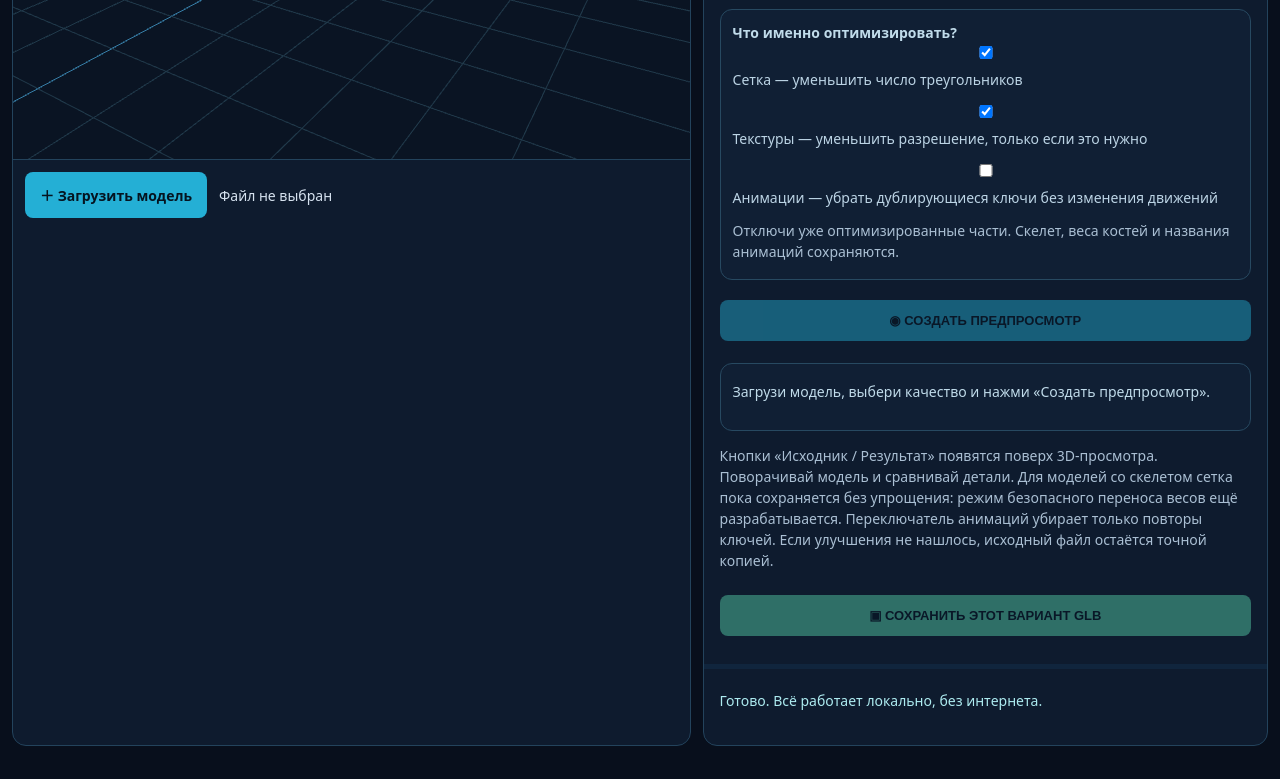
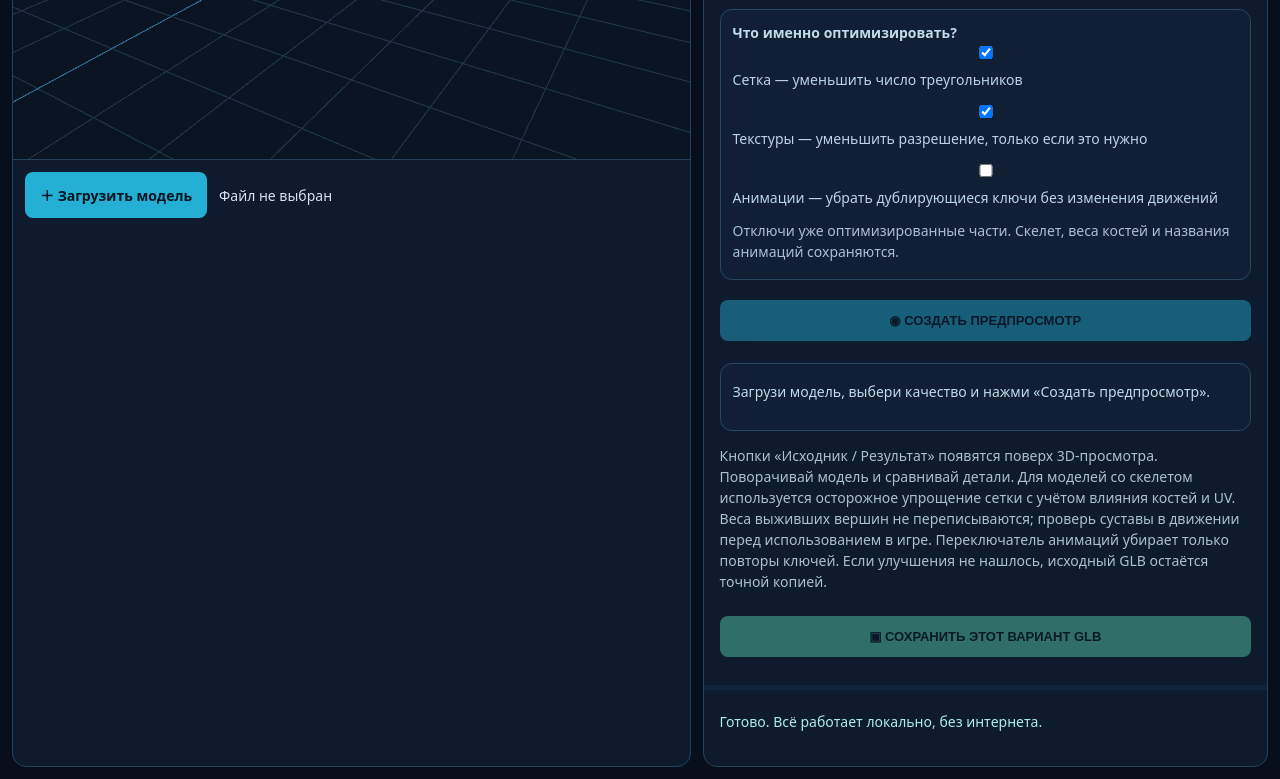
Before and after one commit to RayZenGreallyzzz/GLBFBXCONVERTER, a website built with Vite: page index.html in a window 1280 px wide. Shown: the part 389-1168 px from the top of the page. Before the commit the page ends 1147 px from the top, so only its background shows below. Built offline with nearby package versions, Linux system fonts and the light colour scheme; what @capacitor/core would draw is missing.

Commit message:
ui: disclose rig-aware LOD limits and require practical movement comparison

```diff
--- a/index.html
+++ b/index.html
@@ -52,7 +52,7 @@
     <div class="compare-report" id="compare-report" aria-live="polite">
       <p>Загрузи модель, выбери качество и нажми «Создать предпросмотр».</p>
     </div>
-    <p class="tip">Кнопки «Исходник / Результат» появятся поверх 3D-просмотра. Поворачивай модель и сравнивай детали. Для моделей со скелетом сетка пока сохраняется без упрощения: режим безопасного переноса весов ещё разрабатывается. Переключатель анимаций убирает только повторы ключей. Если улучшения не нашлось, исходный файл остаётся точной копией.</p>
+    <p class="tip">Кнопки «Исходник / Результат» появятся поверх 3D-просмотра. Поворачивай модель и сравнивай детали. Для моделей со скелетом используется осторожное упрощение сетки с учётом влияния костей и UV. Веса выживших вершин не переписываются; проверь суставы в движении перед использованием в игре. Переключатель анимаций убирает только повторы ключей. Если улучшения не нашлось, исходный GLB остаётся точной копией.</p>
     <button class="primary save-btn" id="opt-export" disabled>▣ СОХРАНИТЬ ЭТОТ ВАРИАНТ GLB</button>
   </section>
   <section id="tab-convert" class="tab-panel hidden">
```
